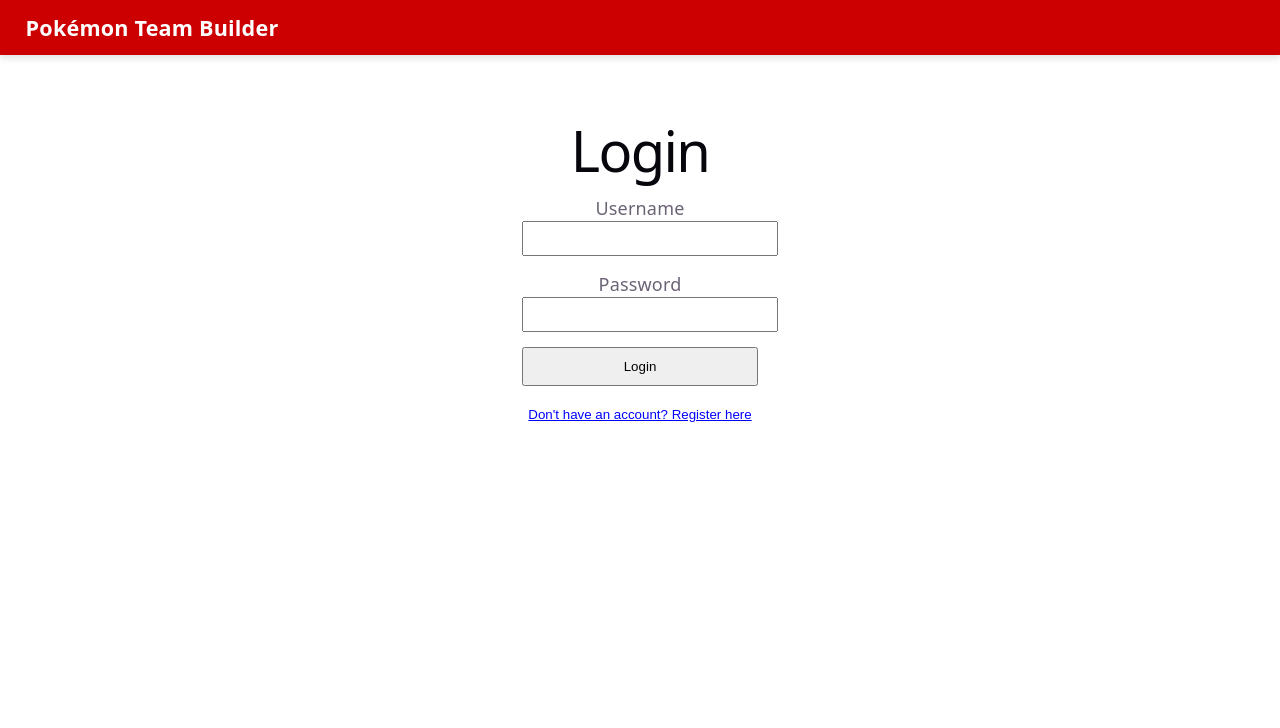
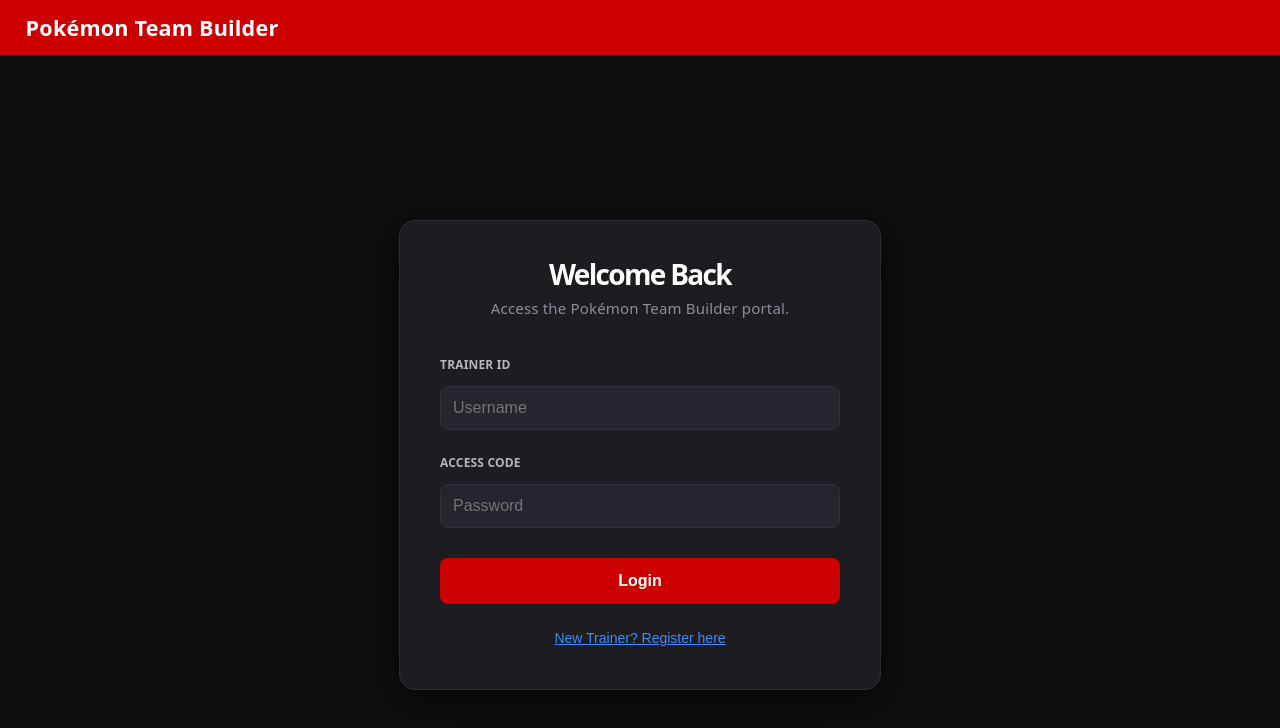
Before and after one commit to Christian1137/CIS4004-Project, a React (Vite) app in the folder frontend/: page / in a window 1280 px wide. Shown: the top 728 px of the page. Built offline with nearby package versions, Linux system fonts and the light colour scheme.

Commit message:
Login page redesign

```diff
--- a/frontend/src/pages/LoginPage.jsx
+++ b/frontend/src/pages/LoginPage.jsx
@@ -6,13 +6,15 @@
   const [isLogin, setIsLogin] = useState(true);
   const [username, setUsername] = useState('');
   const [password, setPassword] = useState('');
-  const [userType, setUserType] = useState('Trainer'); // either Administrator or Trainer
+  const [userType, setUserType] = useState('Trainer');
+  const [error, setError] = useState('');
 
   const { login } = useAuth();
   const navigate = useNavigate();
 
   const handleSubmit = async (e) => {
     e.preventDefault();
+    setError('');
 
     const payload = isLogin
       ? { username, password }
@@ -38,80 +40,128 @@
 
         // Pass the full data to your AuthContext just in case it needs it
         login({ userId: data.userId, username: data.username, role: data.role });
-
-        if (isLogin) {
-          alert(`Welcome back, ${data.username}!`);
-        } else {
-          alert("Account created and logged in!");
-        }
         navigate('/team-build');
       } else {
-        alert(data.message || "Something went wrong");
+        setError(data.message || "Access denied. Check your credentials.");
       }
     } catch (err) {
-      console.error("Connection error:", err);
-      alert("Could not connect to the server.");
+      setError("Unable to connect to the PokéCenter server.");
     }
   };
 
   return (
-    <main style={{ maxWidth: '400px', margin: '50px auto', textAlign: 'center' }}>
-      <h1>{isLogin ? 'Login' : 'Create Account'}</h1>
+    <div style={containerStyle}>
+      <div style={cardStyle}>
+        <div style={welcomeHeaderStyle}>
+          <h1 style={titleStyle}>{isLogin ? 'Welcome Back' : 'Register'}</h1>
+          <p style={subtitleStyle}>
+            {isLogin
+              ? 'Access the Pokémon Team Builder portal.'
+              : 'Create your trainer ID to start drafting.'}
+          </p>
+        </div>
 
-      <form onSubmit={handleSubmit} aria-label={isLogin ? 'Login Form' : 'Registration Form'}>
-        <div style={{ marginBottom: '15px' }}>
-          <label htmlFor="username" style={{ display: 'block' }}>Username</label>
+        {error && <div style={errorBoxStyle}>{error}</div>}
+
+        <form onSubmit={handleSubmit} style={formStyle}>
+          <div style={inputGroupStyle}>
+            <label style={labelStyle}>Trainer ID</label>
             <input
-            id="username"
               type="text"
               value={username}
               onChange={(e) => setUsername(e.target.value)}
               required
-            style={{ width: '100%', padding: '8px' }}
+              style={inputStyle}
+              placeholder="Username"
             />
           </div>
 
-        <div style={{ marginBottom: '15px' }}>
-          <label htmlFor="password" style={{ display: 'block' }}>Password</label>
+          <div style={inputGroupStyle}>
+            <label style={labelStyle}>Access Code</label>
             <input
-            id="password"
               type="password"
               value={password}
               onChange={(e) => setPassword(e.target.value)}
               required
-            style={{ width: '100%', padding: '8px' }}
+              style={inputStyle}
+              placeholder="Password"
             />
           </div>
 
-        {/* user selection */}
           {!isLogin && (
-          <div style={{ marginBottom: '12px' }}>
-            <label htmlFor="userType" style={{ display: 'block' }}>Account Type</label>
+            <div style={inputGroupStyle}>
+              <label style={labelStyle}>Role</label>
               <select
-              id="userType"
                 value={userType}
                 onChange={(e) => setUserType(e.target.value)}
-              style={{ width: '100%', padding: '8px' }}
+                style={selectStyle}
               >
-              <option value="Trainer">Trainer</option>
+                <option value="Trainer">Standard Trainer</option>
                 <option value="Administrator">Administrator</option>
               </select>
             </div>
           )}
 
-        <button type="submit" style={{ width: '100%', padding: '10px', cursor: 'pointer' }}>
-          {isLogin ? 'Login' : 'Register'}
+          <button type="submit" style={submitButtonStyle}>
+            {isLogin ? 'Login' : 'REGISTER TRAINER'}
           </button>
         </form>
 
         <button
-        onClick={() => setIsLogin(!isLogin)}
-        style={{ marginTop: '20px', background: 'none', border: 'none', color: 'blue', textDecoration: 'underline', cursor: 'pointer' }}
+          onClick={() => {setIsLogin(!isLogin); setError('');}}
+          style={toggleButtonStyle}
         >
-        {isLogin ? "Don't have an account? Register here" : "Return to Login"}
+          {isLogin ? "New Trainer? Register here" : "Already registered? Log in here"}
         </button>
-    </main>
+      </div>
+    </div>
   );
 };
 
+const containerStyle = {
+  display: 'flex', justifyContent: 'center', alignItems: 'center',
+  minHeight: '100vh', backgroundColor: '#0f0f12', margin: 0
+};
+
+const cardStyle = {
+  width: '100%', maxWidth: '400px', padding: '40px',
+  backgroundColor: '#1c1c21', borderRadius: '16px',
+  boxShadow: '0 10px 40px rgba(0,0,0,0.6)', border: '1px solid #2d2d35',
+  textAlign: 'center'
+};
+
+const welcomeHeaderStyle = { marginBottom: '30px' };
+const titleStyle = { color: '#ffffff', fontSize: '28px', fontWeight: 'bold', margin: '0 0 8px 0' };
+const subtitleStyle = { color: '#8e8e9a', fontSize: '15px', margin: 0 };
+
+const formStyle = { display: 'flex', flexDirection: 'column', gap: '20px' };
+const inputGroupStyle = { textAlign: 'left' };
+const labelStyle = { display: 'block', color: '#b5b5be', fontSize: '12px', fontWeight: 'bold', marginBottom: '8px', textTransform: 'uppercase' };
+
+const inputStyle = {
+  width: '100%', padding: '12px', borderRadius: '8px',
+  border: '1px solid #32323d', backgroundColor: '#25252e',
+  color: '#ffffff', fontSize: '16px', boxSizing: 'border-box'
+};
+
+const selectStyle = { ...inputStyle, cursor: 'pointer' };
+
+const submitButtonStyle = {
+  width: '100%', padding: '14px', marginTop: '10px',
+  borderRadius: '8px', border: 'none', backgroundColor: '#cc0000', // Pokedex Red
+  color: '#ffffff', fontSize: '16px', fontWeight: 'bold',
+  cursor: 'pointer', transition: 'background 0.2s'
+};
+
+const errorBoxStyle = {
+  color: '#ff6b6b', backgroundColor: 'rgba(255, 107, 107, 0.1)',
+  padding: '12px', borderRadius: '8px', marginBottom: '20px',
+  fontSize: '14px', border: '1px solid rgba(255, 107, 107, 0.2)'
+};
+
+const toggleButtonStyle = {
+  background: 'none', border: 'none', color: '#3d8bff',
+  marginTop: '25px', cursor: 'pointer', fontSize: '14px', textDecoration: 'underline'
+};
+
 export default LoginPage;
```
Lines whose indentation alone changed are shown as unchanged.
